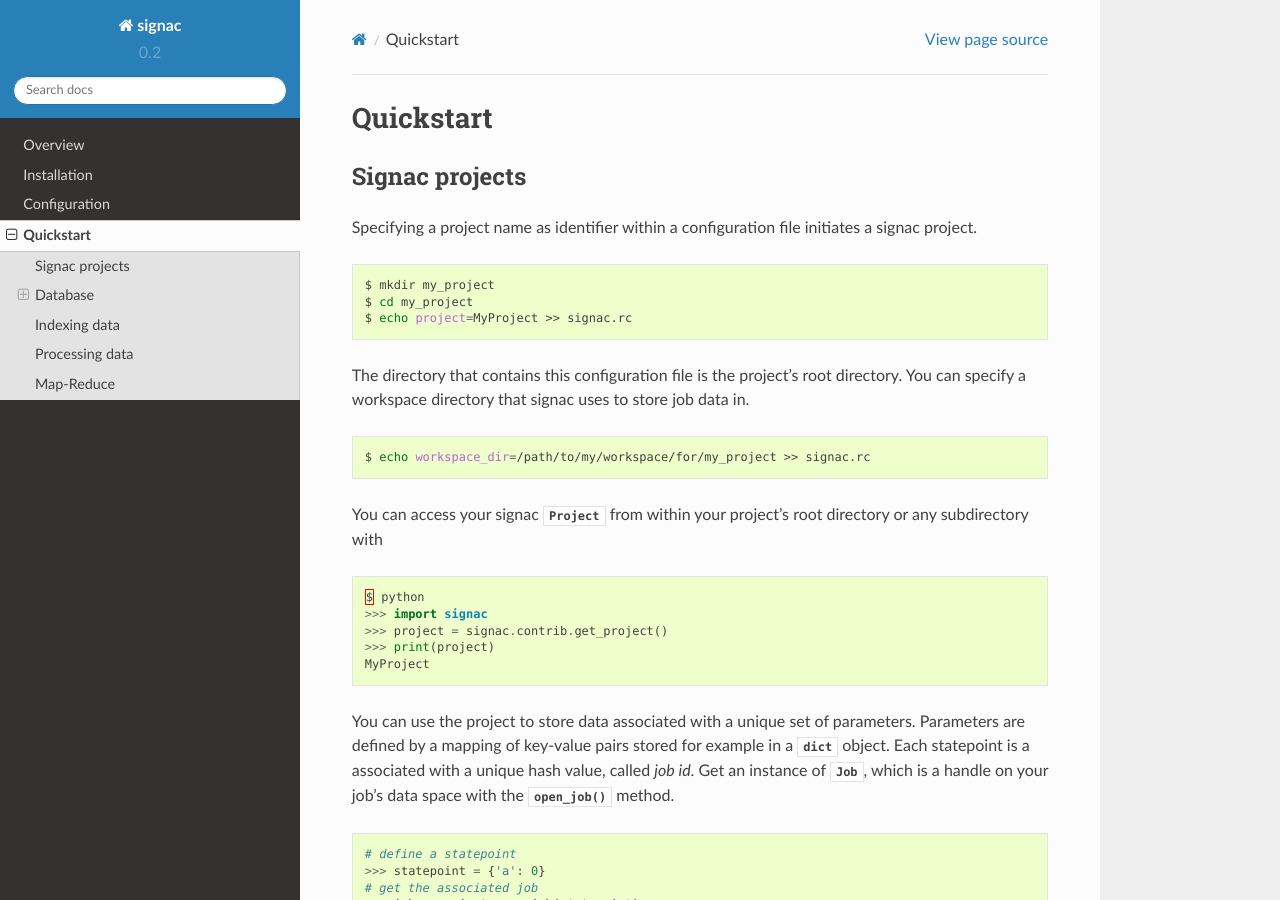
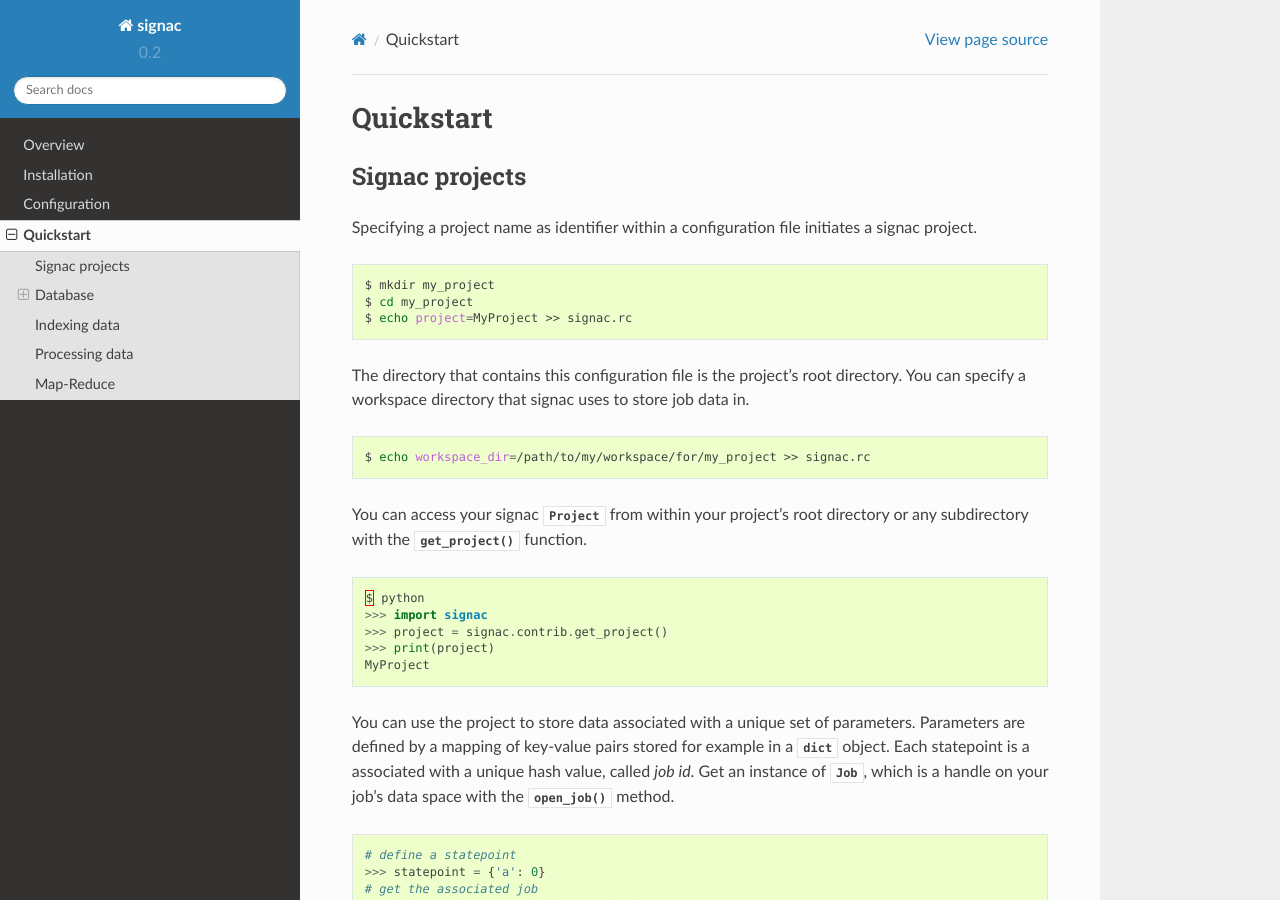
Before and after one commit to glotzerlab/signac, a Sphinx documentation site: the page built from doc/quickstart.rst, in a window 1280 px wide and 900 px high. Built offline with Sphinx 7.4.7 and the Read the Docs theme 2.0.0, drawn with Linux system fonts in a browser that asks for light colours.

Commit message:
Fix a few documentation errors.

```diff
--- a/doc/overview.rst
+++ b/doc/overview.rst
@@ -9,6 +9,6 @@ We define the process of generating or manipulating data a *job*.
 Every job operates on a set of well-defined unique parameters, which define the job's context.
 This means that all data is uniquely addressable from the associated parameters.
 
-.. image:: images/parameter_space_w_jd.pdf
+.. image:: images/parameter_space_w_jd.png
 
-You can use signac to manage a project based on this data model and index data for export into a `Database <database>`.
+You can use signac to manage a project based on this data model and index data for export into a database.
--- a/doc/quickstart.rst
+++ b/doc/quickstart.rst
@@ -20,7 +20,7 @@ You can specify a workspace directory that signac uses to store job data in.
 
     $ echo workspace_dir=/path/to/my/workspace/for/my_project >> signac.rc
 
-You can access your signac :class:`~signac.contrib.project.Project` from within your project's root directory or any subdirectory with
+You can access your signac :class:`~signac.contrib.project.Project` from within your project's root directory or any subdirectory with the :py:func:`~signac.contrib.get_project` function.
 
 .. code:: python
 
```
Also changed, not shown: doc/images/parameter_space_w_jd.png (added), 1 other file.
